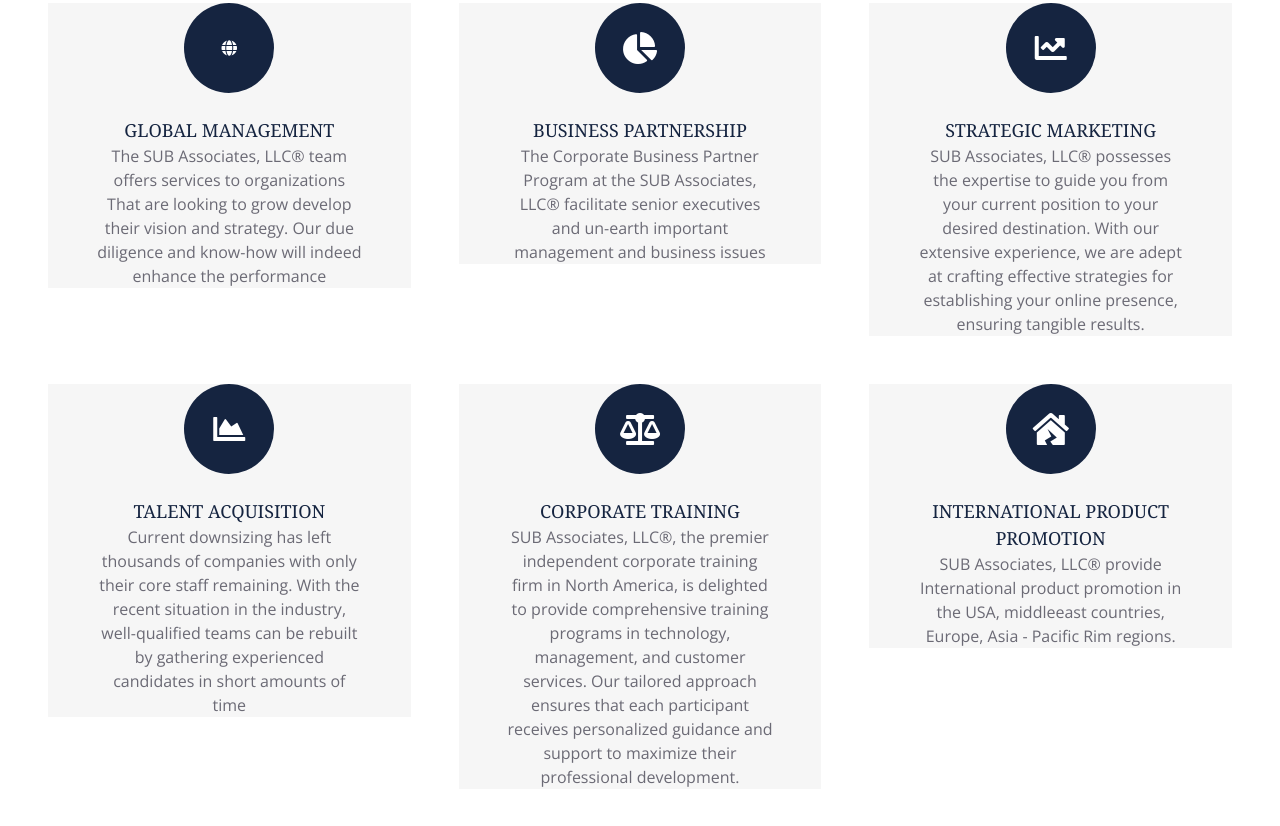
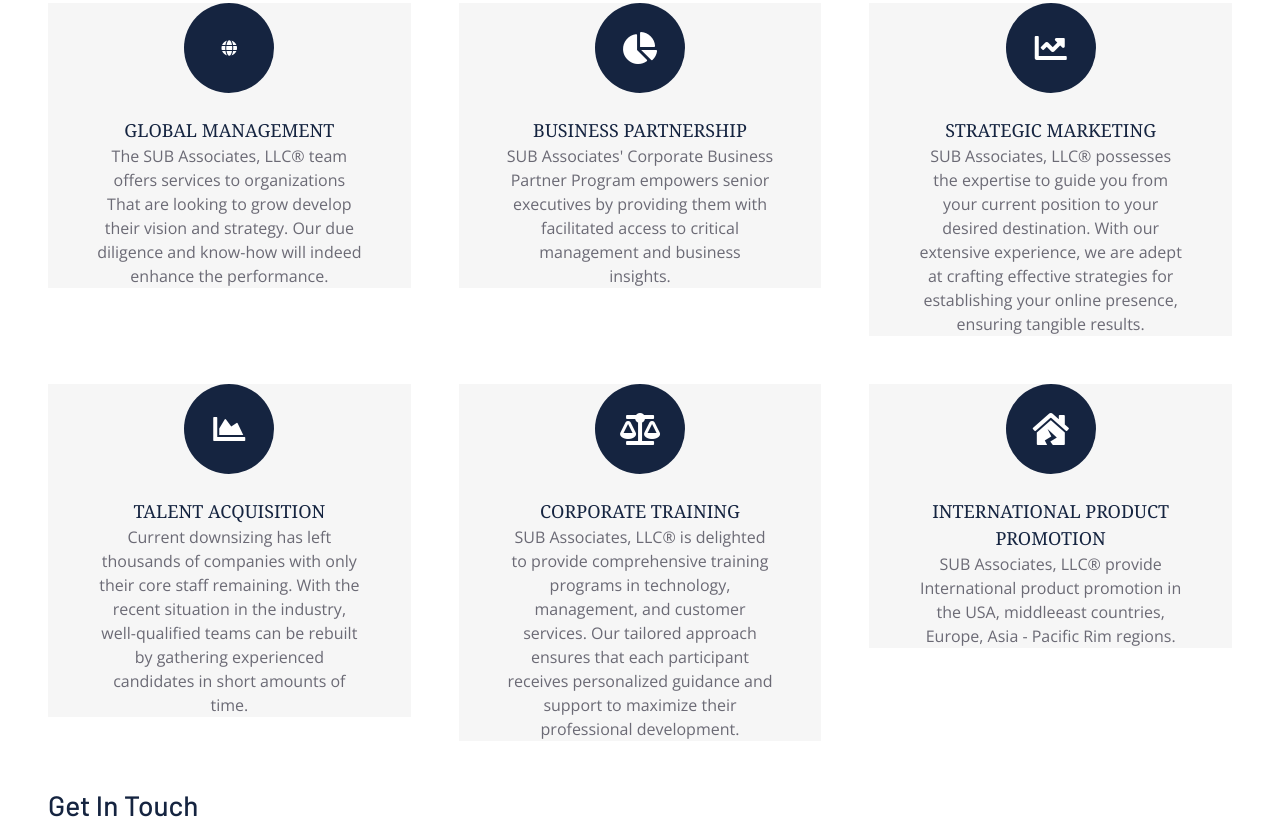
Before and after one commit to supreetn/Subassociates, a website with bundled scripts: page service.html in a window 1280 px wide. Shown: the part 266-1092 px from the top of the page. Built offline with nearby package versions, Linux system fonts and the light colour scheme.

Commit message:
Updatesss service.html

```diff
--- a/service.html
+++ b/service.html
@@ -119,7 +119,7 @@
                     </div>
                     <a href="new.html" class="mb-3 text-uppercase text-dark" style="font-size: large; font-family: Georgia, 'Times New Roman', Times, serif">GLOBAL MANAGEMENT</a>
                     <p class="mb-0">The SUB Associates, LLC® team offers services to organizations That are looking to grow develop
-                        their vision and strategy. Our due diligence and know-how will indeed enhance the performance
+                        their vision and strategy. Our due diligence and know-how will indeed enhance the performance.
                         </p>
                 </div>
             </div>
@@ -129,8 +129,8 @@
                         <i class="fa fa-chart-pie fa-2x"></i>
                     </div>
                     <a href="new.html" class="mb-3 text-uppercase text-dark" style="font-size: large; font-family: Georgia, 'Times New Roman', Times, serif">BUSINESS PARTNERSHIP</a>
-                    <p class="mb-0">The Corporate Business Partner Program at the SUB Associates, LLC® facilitate senior executives
-                        and un-earth important management and business issues</p>
+                    <p class="mb-0">SUB Associates' Corporate Business Partner Program empowers senior executives by providing
+                        them with facilitated access to critical management and business insights.</p>
                 </div>
             </div>
             <div class="col-lg-4 col-md-6">
@@ -152,7 +152,7 @@
                     <a href = "new.html" class="mb-3 text-uppercase text-dark" style="font-size: large; font-family: Georgia, 'Times New Roman', Times, serif">TALENT ACQUISITION</a>
                     <p class="mb-0">Current downsizing has left thousands of companies with only their core staff remaining. With
                         the recent situation in the industry, well-qualified teams can be rebuilt by gathering experienced
-                        candidates in short amounts of time</p>
+                        candidates in short amounts of time.</p>
                 </div>
             </div>
             <div class="col-lg-4 col-md-6">
@@ -163,7 +163,7 @@
                     <a href = "new.html" class= "mb-3 text-uppercase text-dark" style="font-size: large; font-family: Georgia, 'Times New Roman', Times, serif">CORPORATE TRAINING
                     </a>
                     <p class="mb-0">
-                        SUB Associates, LLC®, the premier independent corporate training firm in North America, is delighted to provide comprehensive training programs in technology, management, and customer services.
+                        SUB Associates, LLC® is delighted to provide comprehensive training programs in technology, management, and customer services.
                         Our tailored approach ensures that each participant receives personalized guidance and support to maximize their professional development.</p>
                 </div>
             </div>
```
